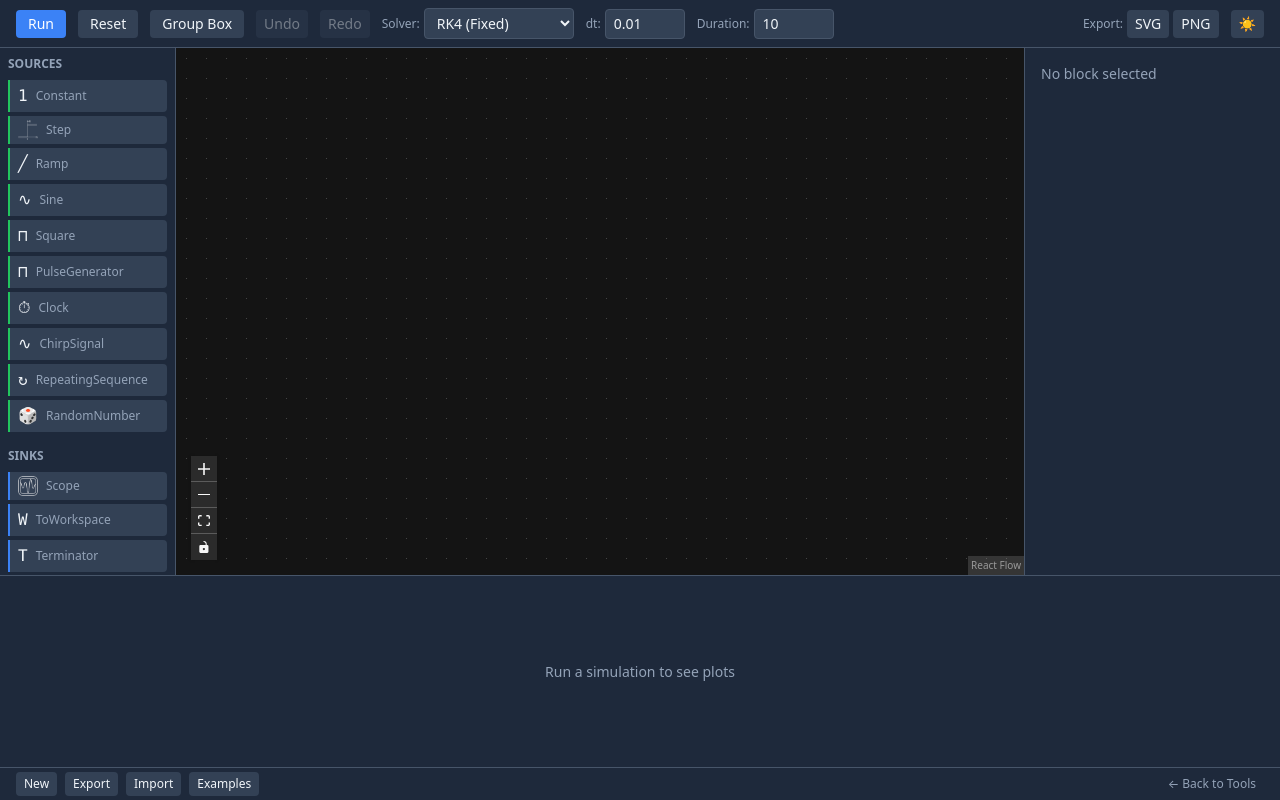
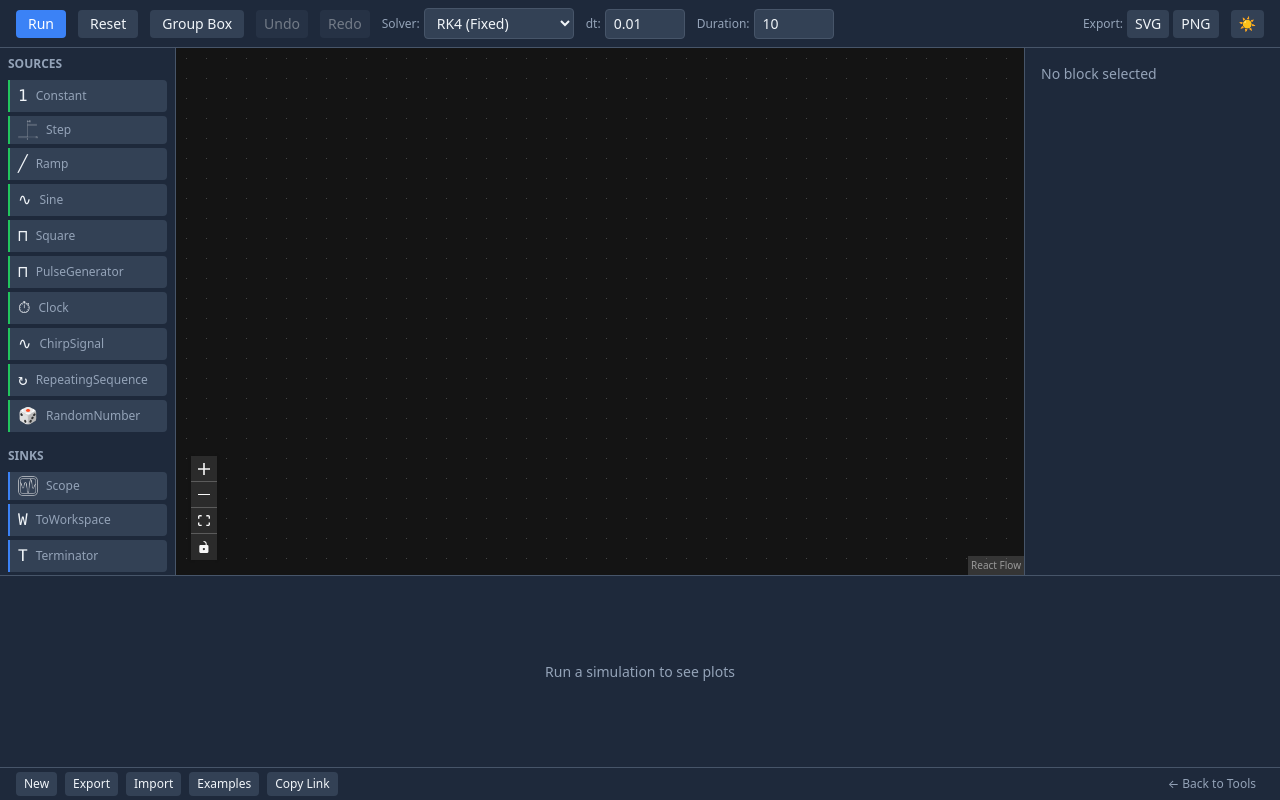
Before and after one commit to LIGHTSPEED1699/openblocksim, a React (Vite) app: page / in a window 1280 px wide. Built offline with nearby package versions, Linux system fonts and the light colour scheme.

Commit message:
feat(s2): load models from #m= URL hash on boot and add Copy Link button

```diff
--- a/src/App.tsx
+++ b/src/App.tsx
@@ -8,11 +8,13 @@ import { Toolbar } from './components/Toolbar';
 import { UndoRedoShortcuts } from './components/UndoRedoShortcuts';
 import { PlotArea } from './components/PlotArea';
 import { exportModel, importModel, loadModel } from './utils/exportImport';
+import { parsePermalinkHash, buildShareUrl, copyText } from './utils/permalink';
 import { importSimulinkModel } from './utils/simulinkImport';
 import { exportDiagramSvg, exportDiagramPng, type ExportableNode, type ExportableEdge } from './utils/exportDiagram';
 import { EXAMPLES } from './examples';
 import type { WorkerMessage } from './engine/types';
 import type { BlockType } from './blocks/types';
+import type { ExportedModel } from './utils/exportImport';
 
 function parsePort(handle: string | null | undefined): number {
   if (!handle) return 0;
@@ -45,10 +47,22 @@ export default function App() {
   const [isRunning, setIsRunning] = useState(false);
   const [runStatus, setRunStatus] = useState<string | null>(null);
   const [runRevision, setRunRevision] = useState(0);
+  const [linkCopied, setLinkCopied] = useState(false);
 
   useEffect(() => {
     document.documentElement.className = theme;
   }, [theme]);
+
+  // S2 permalink: if the URL carries a #m=<payload>, load that model once on boot.
+  useEffect(() => {
+    try {
+      const model = parsePermalinkHash(window.location.hash);
+      if (model) loadModel(model);
+    } catch (err) {
+      setSimError(`Invalid shared link: ${err instanceof Error ? err.message : String(err)}`);
+    }
+    // eslint-disable-next-line react-hooks/exhaustive-deps
+  }, []);
 
   useEffect(() => {
     if (!showNewMenu) return;
@@ -184,6 +198,37 @@ export default function App() {
       await exportDiagramPng(canvas, 'diagram.png');
     } catch (err) {
       setSimError(`PNG export failed: ${err instanceof Error ? err.message : String(err)}`);
+    }
+  };
+
+  const handleCopyLink = async () => {
+    const store = useDiagramStore.getState();
+    if (store.nodes.length === 0) {
+      setSimError('Nothing to share — the canvas is empty.');
+      return;
+    }
+    const model: ExportedModel = {
+      blocks: store.nodes.map((n) => ({
+        id: n.id,
+        type: n.data?.type as BlockType,
+        params: store.params[n.id] ?? {},
+        position: n.position,
+      })),
+      edges: store.edges.map((e) => ({
+        id: e.id,
+        source: e.source,
+        sourcePort: parsePort(e.sourceHandle),
+        target: e.target,
+        targetPort: parsePort(e.targetHandle),
+      })),
+      simConfig: store.simConfig,
+    };
+    try {
+      await copyText(buildShareUrl(model));
+      setLinkCopied(true);
+      setTimeout(() => setLinkCopied(false), 2000);
+    } catch {
+      setSimError('Could not copy link — copy the URL manually.');
     }
   };
 
@@ -329,6 +374,12 @@ export default function App() {
             </div>
           )}
         </div>
+        <button
+          onClick={handleCopyLink}
+          className="px-2 py-1 bg-[var(--bg-tertiary)] text-[var(--text-primary)] rounded hover:opacity-80"
+        >
+          {linkCopied ? 'Link copied!' : 'Copy Link'}
+        </button>
         <div className="flex-1" />
         <a
           href="https://hongbinli.ca/tools/"
```
Also changed, not shown: 1 other file (tests, documents, lock files or other folders).
